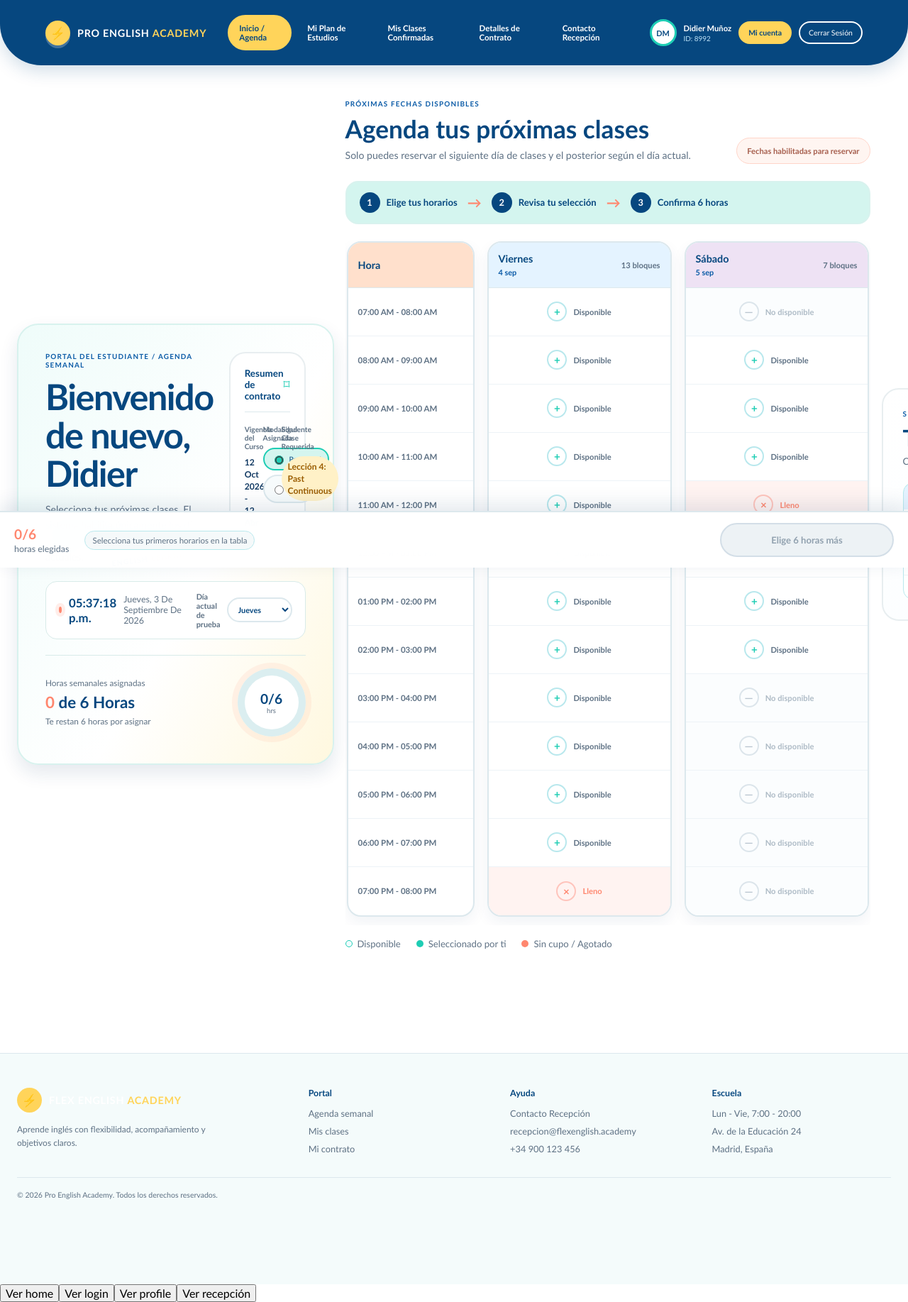
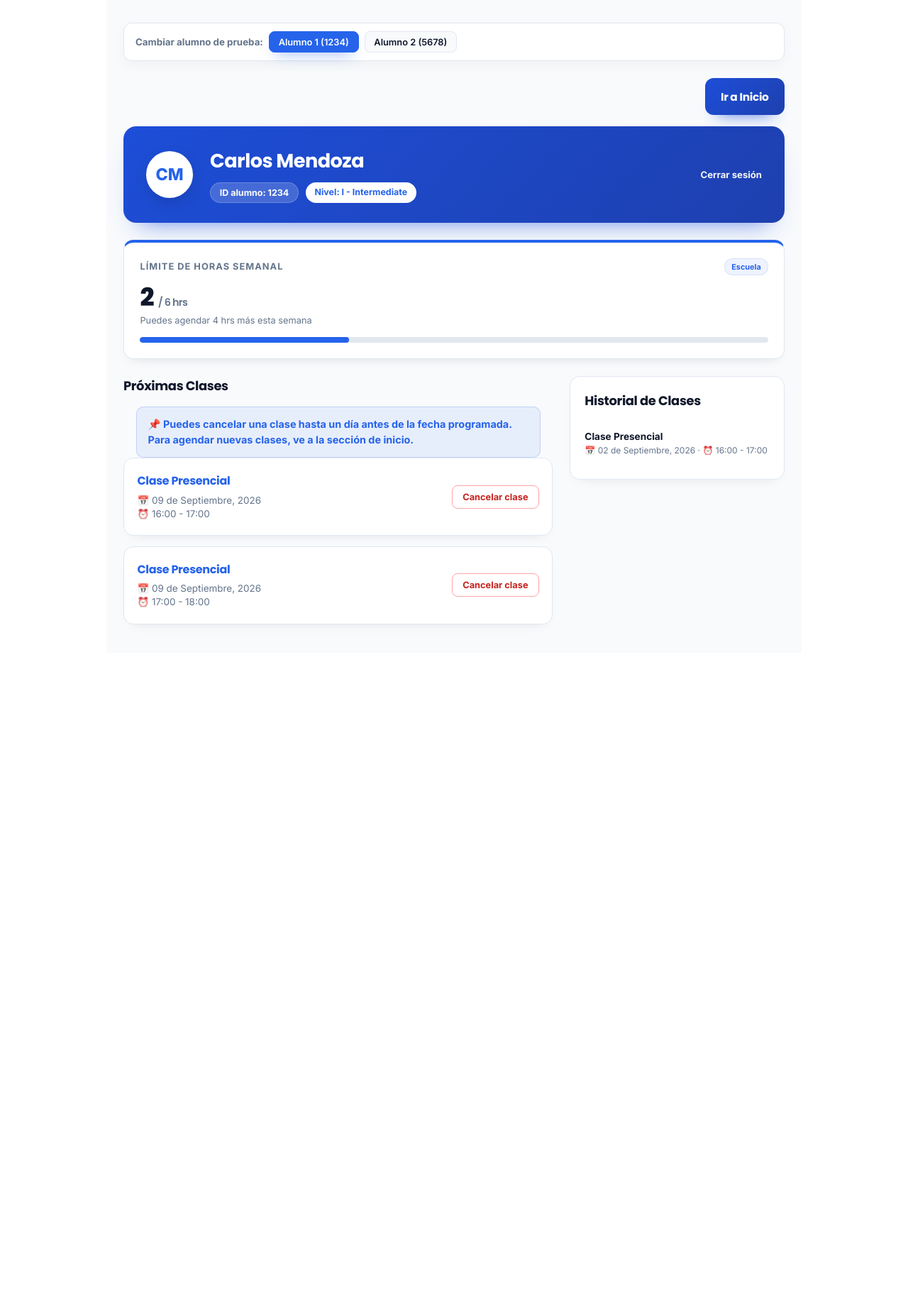
Before and after one commit to didiermunoz/pro-english-reservaciones, a React (Vite) app: page /perfil in a window 1280 px wide. Shown: the whole page at 71% size. After the commit the page ends 920 px from the top, so only its background shows below. Built offline with nearby package versions, Linux system fonts and the light colour scheme.

Commit message:
creacion de enrutamiento entre paginas (no final)

```diff
--- a/package.json
+++ b/package.json
@@ -11,7 +11,8 @@
   },
   "dependencies": {
     "react": "^19.2.8",
-    "react-dom": "^19.2.8"
+    "react-dom": "^19.2.8",
+    "react-router-dom": "^7.18.3"
   },
   "devDependencies": {
     "@types/react": "^19.2.18",
--- a/src/App.jsx
+++ b/src/App.jsx
@@ -1,28 +1,31 @@
-import React, { useState } from 'react'
+import React from 'react'
+import { Link, Navigate, Route, Routes } from 'react-router-dom'
 import LoginPage from './modules/modules/LoginPage.jsx'
 import { Profile } from './modules/modules/profile_page/Profile.jsx'
 import Reception from './modules/reception/reception.jsx'
 import HomePage from './Pages/HomePage.jsx'
 
-export default function App() {
-  const [currentView, setCurrentView] = useState('home')
-
+function NotFoundPage() {
   return (
-    <>
-      {currentView === 'login' ? (
-        <LoginPage />
-      ) : currentView === 'profile' ? (
-        <Profile />
-      ) : currentView === 'reception' ? (
-        <Reception />
-      ) : (
-        <HomePage onNavigate={setCurrentView} />
-      )}
-
-      <button onClick={() => setCurrentView('home')}>Ver home</button>
-      <button onClick={() => setCurrentView('login')}>Ver login</button>
-      <button onClick={() => setCurrentView('profile')}>Ver profile</button>
-      <button onClick={() => setCurrentView('reception')}>Ver recepción</button>
-    </>
+    <div style={{ padding: '2rem', textAlign: 'center' }}>
+      <h2>404 - Página no encontrada</h2>
+      <Link to="/login">Volver al login</Link>
+    </div>
   )
 }
+
+export default function App() {
+  return (
+    <Routes>
+      <Route path="/" element={<Navigate to="/login" replace />} />
+      <Route path="/login" element={<LoginPage />} />
+      {/* TODO: proteger esta ruta cuando exista autenticación real */}
+      <Route path="/perfil" element={<Profile />} />
+      {/* TODO: proteger esta ruta cuando exista autenticación real */}
+      <Route path="/recepcion" element={<Reception />} />
+      {/* TODO: proteger esta ruta cuando exista autenticación real */}
+      <Route path="/home" element={<HomePage />} />
+      <Route path="*" element={<NotFoundPage />} />
+    </Routes>
+  )
+}
--- a/src/main.jsx
+++ b/src/main.jsx
@@ -1,10 +1,13 @@
 import React from 'react'
 import { createRoot } from 'react-dom/client'
+import { BrowserRouter } from 'react-router-dom'
 import App from './App.jsx'
 import './index.css'
 
 createRoot(document.getElementById('root')).render(
   <React.StrictMode>
-    <App />
+    <BrowserRouter>
+      <App />
+    </BrowserRouter>
   </React.StrictMode>,
 )
--- a/src/modules/modules/LoginPage.jsx
+++ b/src/modules/modules/LoginPage.jsx
@@ -1,8 +1,10 @@
 import { useState } from 'react'
+import { Link, useNavigate } from 'react-router-dom'
 import styles from './login.module.css'
 import logopro from '../../assets/logo_og.png'
 
 export default function LoginPage() {
+  const navigate = useNavigate()
   const [matricula, setMatricula] = useState('')
   const [password, setPassword] = useState('')
   const [rememberMe, setRememberMe] = useState(false)
@@ -10,6 +12,7 @@ export default function LoginPage() {
   function handleSubmit(event) {
     event.preventDefault()
     console.log({ matricula, password, rememberMe })
+    navigate('/perfil')
   }
 
   return (
@@ -85,6 +88,21 @@ export default function LoginPage() {
               Iniciar sesión
             </button>
           </form>
+
+          {/* TODO: quitar este acceso directo cuando exista login con roles reales (alumno vs recepción) */}
+          <div style={{ marginTop: '0.95rem', textAlign: 'center' }}>
+            <Link
+              to="/recepcion"
+              style={{
+                fontSize: '0.8rem',
+                color: 'var(--text-muted, #64748b)',
+                textDecoration: 'none',
+                display: 'inline-block',
+              }}
+            >
+              Acceso Recepción (temporal)
+            </Link>
+          </div>
         </div>
       </section>
     </main>
--- a/src/modules/modules/profile_page/Profile.css
+++ b/src/modules/modules/profile_page/Profile.css
@@ -20,6 +20,35 @@
   color: var(--text-dark);
   background-color: var(--bg-light);
   min-height: 100vh;
+}
+
+.profile-cta-row {
+  display: flex;
+  justify-content: flex-end;
+  margin-bottom: 1rem;
+}
+
+.profile-home-button {
+  display: inline-flex;
+  align-items: center;
+  justify-content: center;
+  min-height: 3.25rem;
+  padding: 0.9rem 1.4rem;
+  border-radius: 12px;
+  background: var(--primary-gradient);
+  color: #ffffff;
+  font-family: var(--font-heading);
+  font-size: 0.96rem;
+  font-weight: 700;
+  letter-spacing: -0.02em;
+  text-decoration: none;
+  box-shadow: 0 16px 22px -18px rgba(29, 78, 216, 0.9);
+  transition: transform 0.18s ease, box-shadow 0.18s ease, filter 0.18s ease;
+}
+
+.profile-home-button:hover {
+  transform: translateY(-1px);
+  filter: brightness(1.03);
 }
 
 .demo-switcher {
--- a/src/modules/modules/profile_page/Profile.jsx
+++ b/src/modules/modules/profile_page/Profile.jsx
@@ -1,4 +1,5 @@
 import React, { useState } from 'react';
+import { Link } from 'react-router-dom';
 import './Profile.css';
 
 export const Profile = ({ onNavigate }) => {
@@ -88,8 +89,16 @@ export const Profile = ({ onNavigate }) => {
           Alumno 2 (5678)
         </button>
       </div>
+              {/* boton de volver a inicio */}
+      <div className="profile-cta-row">
+        <Link className="profile-home-button" to="/home">
+          Ir a Inicio
+        </Link>
+      </div>
+
 
       <header className="profile-header">
+        <div style={{ display: 'flex', alignItems: 'center', gap: '1.5rem', flex: 1 }}>
           <div className="profile-avatar">
             {currentStudent.name.split(' ').map((n) => n[0]).join('')}
           </div>
@@ -100,6 +109,19 @@ export const Profile = ({ onNavigate }) => {
               <span className="badge-level">Nivel: {currentStudent.level}</span>
             </div>
           </div>
+        </div>
+        <Link
+          to="/login"
+          style={{
+            color: '#ffffff',
+            textDecoration: 'none',
+            fontSize: '0.82rem',
+            fontWeight: 700,
+            opacity: 0.95,
+          }}
+        >
+          Cerrar sesión
+        </Link>
       </header>
 
       <section className="stats-grid stats-grid-single">
--- a/src/modules/reception/reception.jsx
+++ b/src/modules/reception/reception.jsx
@@ -1,4 +1,5 @@
 import React, { useMemo, useState } from 'react';
+import { Link } from 'react-router-dom';
 import './reception.css';
 
 const baseStudents = [
@@ -250,7 +251,21 @@ const Reception = () => {
           <p className="eyebrow">Reservas</p>
           <h1>Recepción</h1>
         </div>
-        <div className="date-pill">{displayLabel.formatted}</div>
+        <div style={{ display: 'flex', alignItems: 'center', gap: '0.75rem' }}>
+          <div className="date-pill">{displayLabel.formatted}</div>
+          <Link
+            to="/login"
+            style={{
+              color: '#ffffff',
+              textDecoration: 'none',
+              fontSize: '0.8rem',
+              fontWeight: 700,
+              opacity: 0.95,
+            }}
+          >
+            Volver al login
+          </Link>
+        </div>
       </div>
 
       <div className="tab-switcher" aria-label="Seleccionar tipo de información">
@@ -283,7 +298,7 @@ const Reception = () => {
           <input
             id="reservation-search"
             type="text"
-            placeholder={activeTab === 'students' ? 'Nombre o matrícula' : 'Nombre o ID'}
+            placeholder={activeTab === 'students' ? 'Nombre o ID' : 'Nombre o ID'}
             value={query}
             onChange={(event) => setQuery(event.target.value)}
           />
```
Also changed, not shown: 1 other file (tests, documents, lock files or other folders). Lines whose indentation alone changed are shown as unchanged.
